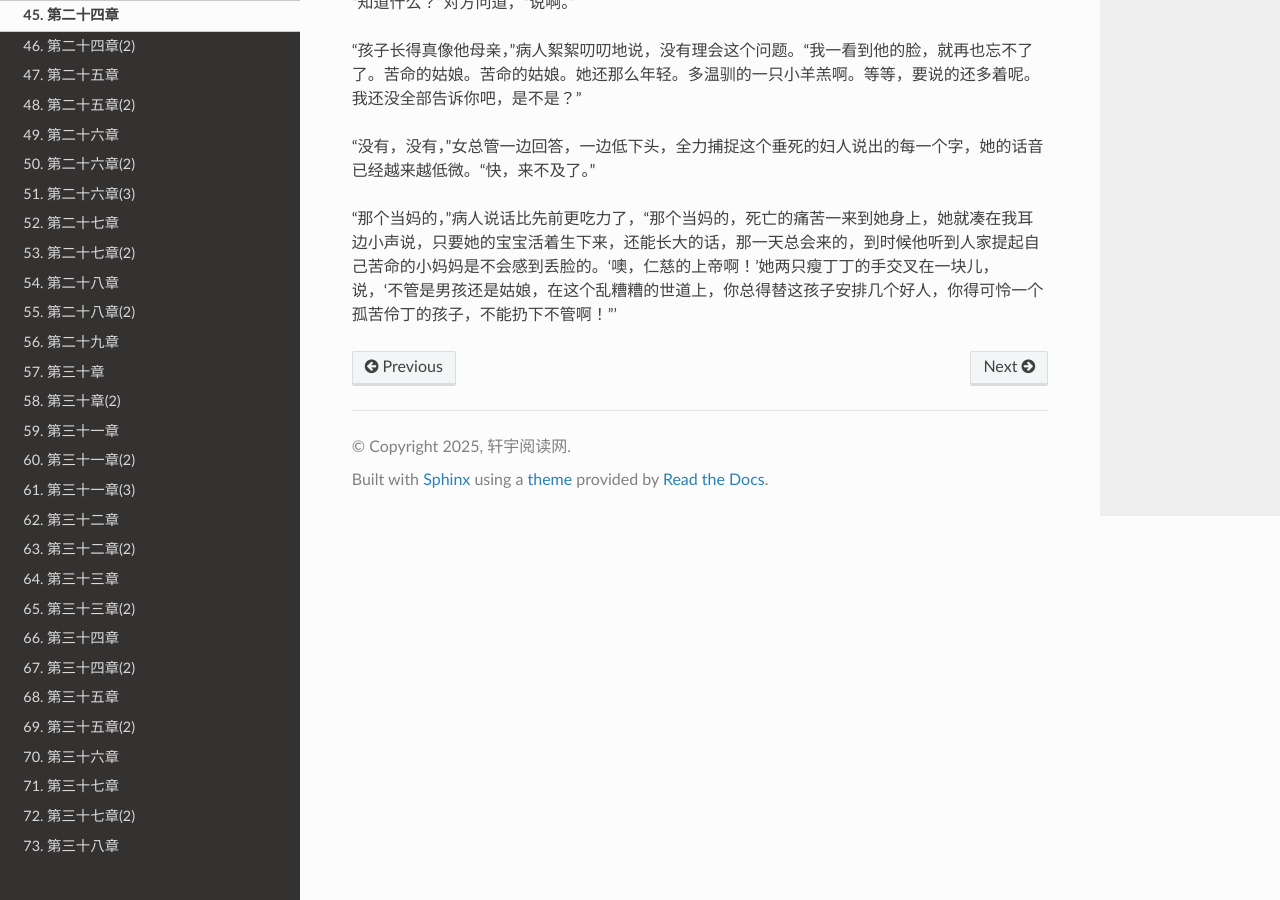
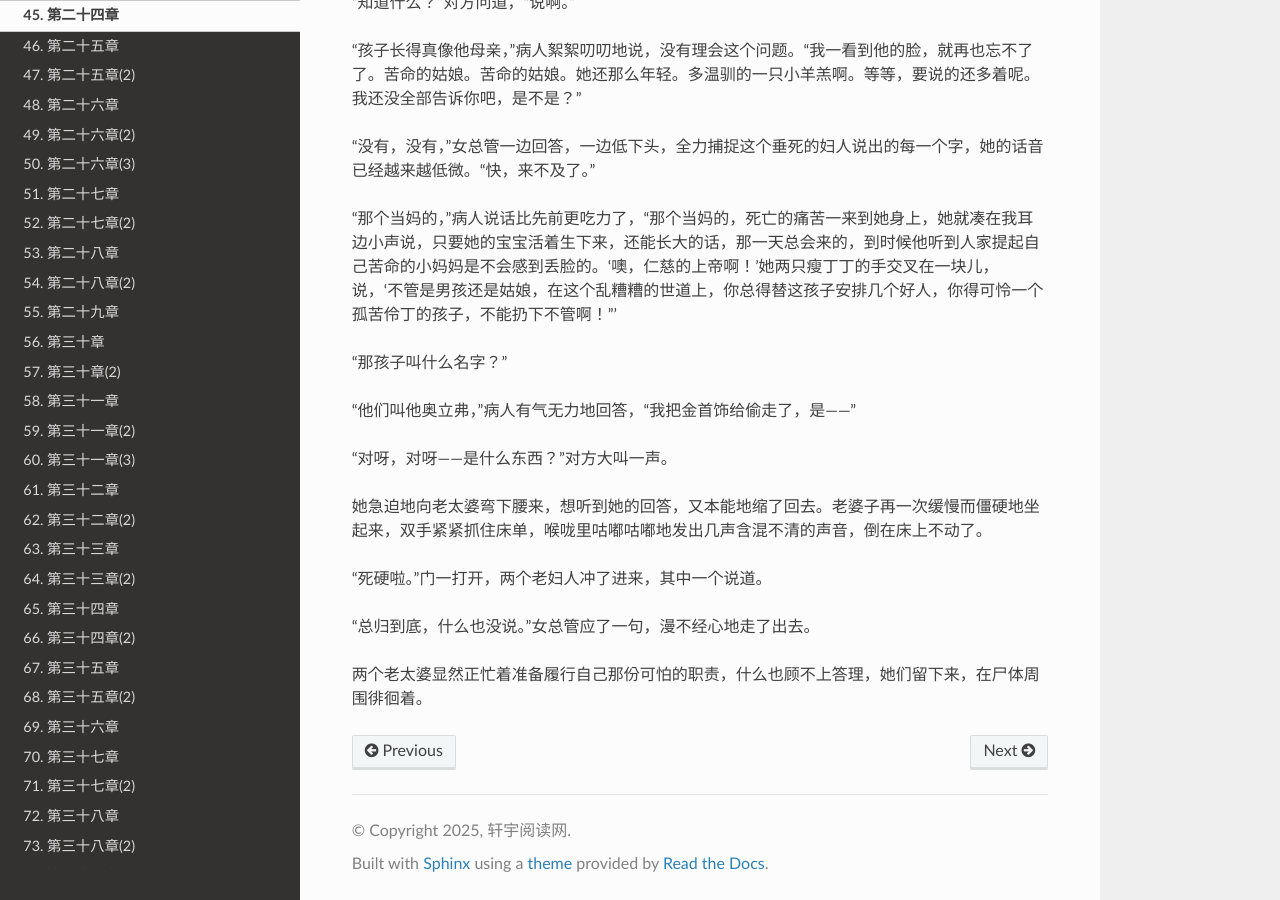
Before and after one commit to Jason2013/oliver-twist, a Sphinx documentation site: the page built from docs/source/047.rst, in a window 1280 px wide and 900 px high, scrolled down 3465 px. Built offline with Sphinx 7.4.7 and the Read the Docs theme 3.1.0, drawn with Linux system fonts in a browser that asks for light colours.

```diff
--- a/docs/source/047.rst
+++ b/docs/source/047.rst
@@ -98,3 +98,17 @@
 “没有，没有，”女总管一边回答，一边低下头，全力捕捉这个垂死的妇人说出的每一个字，她的话音已经越来越低微。“快，来不及了。”
 
 “那个当妈的，”病人说话比先前更吃力了，“那个当妈的，死亡的痛苦一来到她身上，她就凑在我耳边小声说，只要她的宝宝活着生下来，还能长大的话，那一天总会来的，到时候他听到人家提起自己苦命的小妈妈是不会感到丢脸的。‘噢，仁慈的上帝啊！’她两只瘦丁丁的手交叉在一块儿，说，‘不管是男孩还是姑娘，在这个乱糟糟的世道上，你总得替这孩子安排几个好人，你得可怜一个孤苦伶丁的孩子，不能扔下不管啊！”’
+
+“那孩子叫什么名字？”
+
+“他们叫他奥立弗，”病人有气无力地回答，“我把金首饰给偷走了，是——”
+
+“对呀，对呀——是什么东西？”对方大叫一声。
+
+她急迫地向老太婆弯下腰来，想听到她的回答，又本能地缩了回去。老婆子再一次缓慢而僵硬地坐起来，双手紧紧抓住床单，喉咙里咕嘟咕嘟地发出几声含混不清的声音，倒在床上不动了。
+
+“死硬啦。”门一打开，两个老妇人冲了进来，其中一个说道。
+
+“总归到底，什么也没说。”女总管应了一句，漫不经心地走了出去。
+
+两个老太婆显然正忙着准备履行自己那份可怕的职责，什么也顾不上答理，她们留下来，在尸体周围徘徊着。
--- a/docs/source/index.rst
+++ b/docs/source/index.rst
@@ -51,7 +51,6 @@
     045
     046
     047
-    048
     049
     050
     051
```
Also changed, not shown: docs/source/048.rst (deleted, +0 -16 lines).
